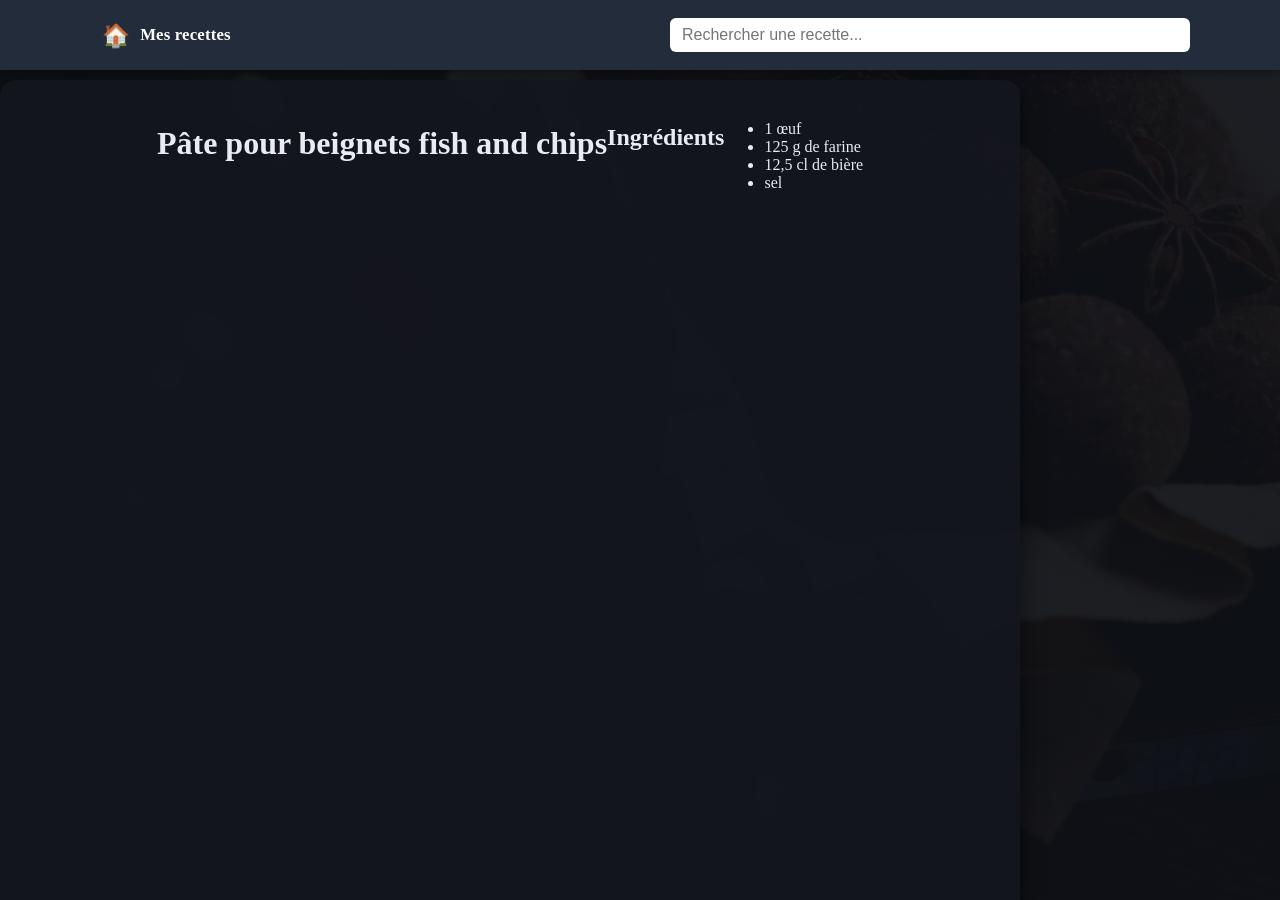
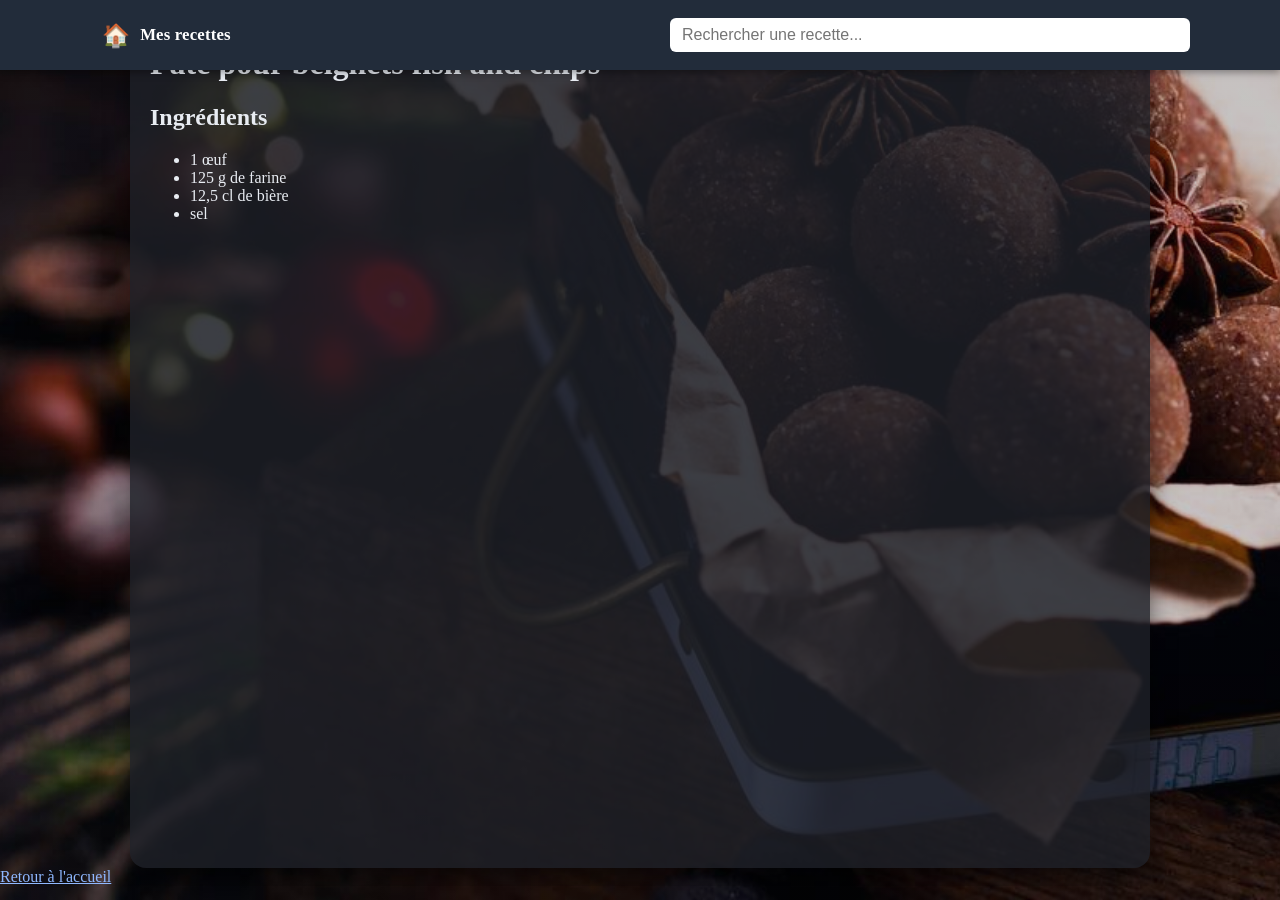
Before and after one commit to phlered/recettes, a Jekyll site: the page built from _recettes/pate_pour_beignets_fish_and_chips.md, in a window 1280 px wide and 900 px high. Built offline with Jekyll 4.4.1, drawn with Linux system fonts in a browser that asks for light colours.

Commit message:
amélioration visuelle

```diff
--- a/assets/main.scss
+++ b/assets/main.scss
@@ -29,30 +29,36 @@ body.accueil .recette-card {
 // Pages de recettes (carte géante)
 // =====================
 body.recette-page .site-main {
-  display: flex;
-  justify-content: center;
-  padding: 16px;
+  padding: 16px; // pas de flex: flux vertical conservé
+  overflow-y: visible; // défilement global non bloqué
+  margin-top: 120px; // décalage suffisant sous le header pour afficher le titre en entier
 }
 
 body.recette-page .recette-main {
   width: 100%;
   max-width: 980px;
-  background: rgba(20,22,30,0.92);
+  background: rgba(30,32,40,0.82); // même alpha que les cartes de l'accueil
   border-radius: 16px;
   box-shadow: 0 8px 24px #0008;
   padding: 24px 20px;
+  margin: 0 auto; // centre horizontalement sans changer le flux
+  display: block; // garantit le flux vertical
+  column-count: 1; // aucune mise en colonnes
+  max-height: none; // pas de hauteur limitée
+  overflow-y: visible; // pas de scroll interne
 }
 
 @media (max-width: 700px) {
   body.recette-page .site-main {
     padding: 8px;
+    margin-top: 84px; // header mobile (64px) + marge de confort
   }
   body.recette-page .recette-main {
     width: 90vw;           // Occupe ~90% de la largeur sur téléphone
-    min-height: calc(90vh - 72px); // Grande carte, laisse voir le fond autour
-    background: rgba(20,22,30,0.9);
+    background: rgba(30,32,40,0.82); // identique à l'accueil
     border-radius: 18px;
     padding: 20px 16px;
+    margin: 0 auto;        // fond visible sur les bords
   }
 }
 .recettes-scroll ul {
@@ -391,6 +397,12 @@ body.accueil::before {
   opacity: 0.96;
 }
 
+// Pages recettes : même transparence que l'accueil pour le fond
+body.recette-page::before {
+  background: linear-gradient(180deg, #0f111733 0%, #0f111733 100%), url("{{ '/images/truffes_au_chocolat.jpeg' | relative_url }}") center/cover no-repeat;
+  opacity: 0.96;
+}
+
 img {
   max-width: 100%;
   height: auto;
```
Also changed, not shown: 3 other files.
